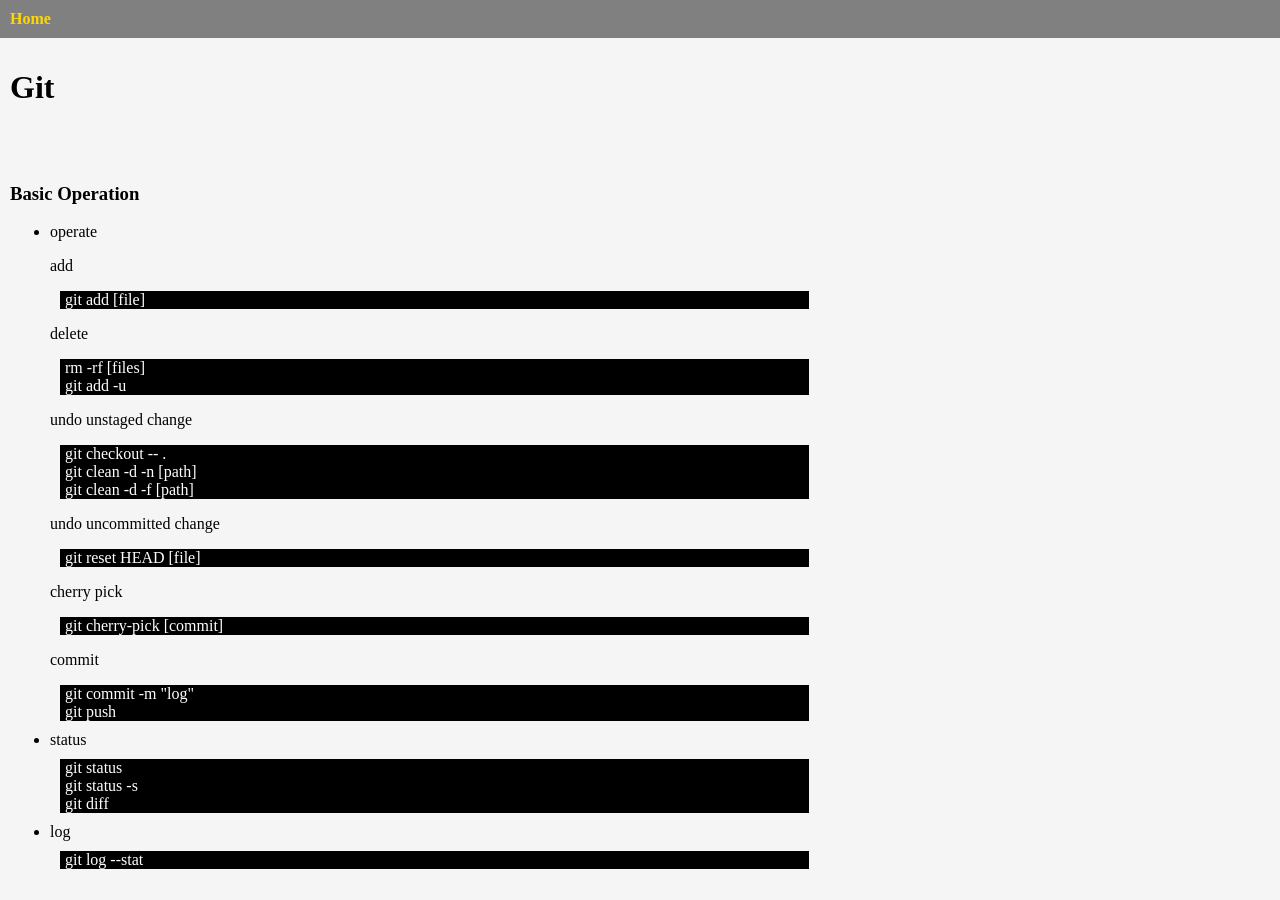
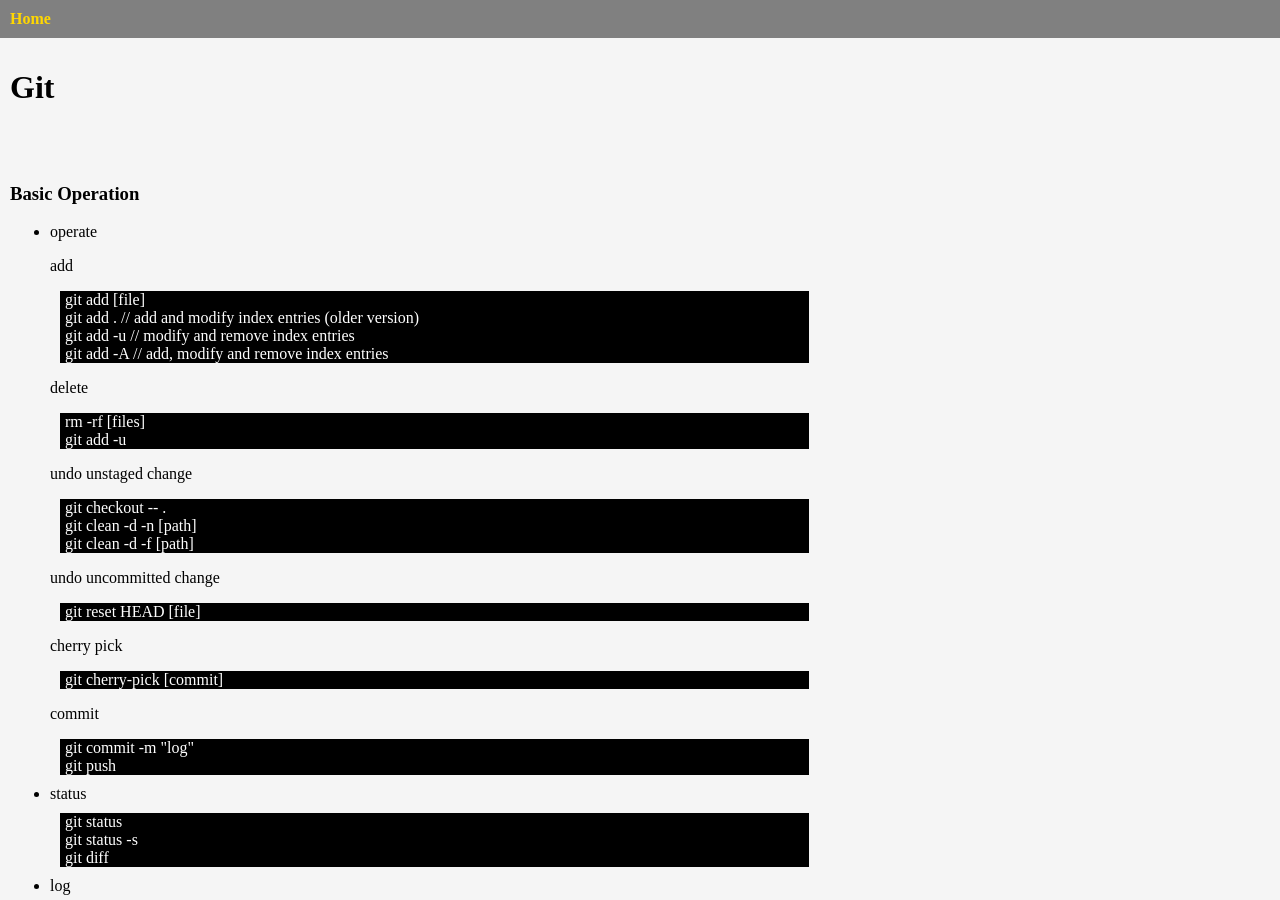
Before and after one commit to czarsir/sir, a Jekyll site: the page built from _posts/tool/2017-12-20-git.html, in a window 1280 px wide and 900 px high. Built offline with Jekyll 4.4.1, drawn with Linux system fonts in a browser that asks for light colours.

Commit message:
[git] add options

```diff
--- a/_posts/tool/2017-12-20-git.html
+++ b/_posts/tool/2017-12-20-git.html
@@ -16,6 +16,9 @@ li {
 <li>operate</li>
 <p>add<p>
 <div class="cmd">git add [file]</div>
+<div class="cmd">git add .   // add and modify index entries (older version)</div>
+<div class="cmd">git add -u   // modify and remove index entries</div>
+<div class="cmd">git add -A   // add, modify and remove index entries</div>
 <p>delete<p>
 <div class="cmd">rm -rf [files]</div>
 <div class="cmd">git add -u</div>
```
